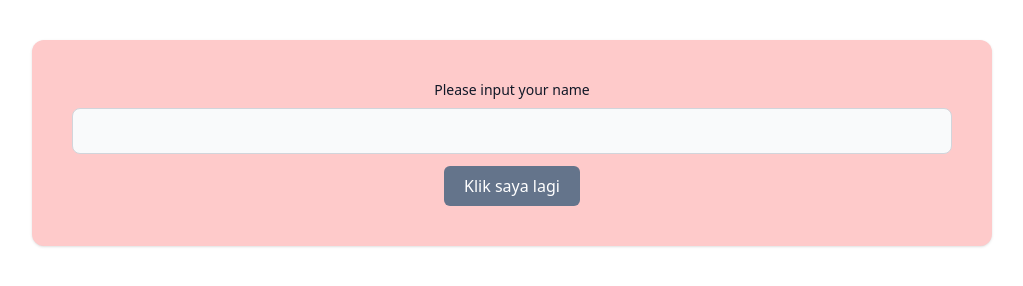
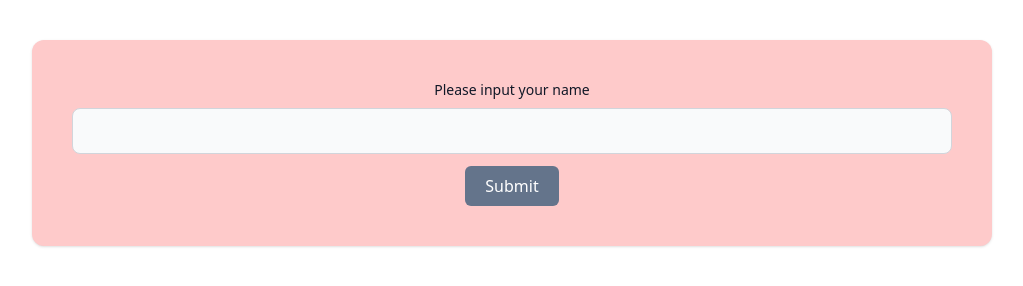
Before and after one commit to anggayudap/alphine-tailwind-kickoff, a plain HTML site: page event.html in a window 1280 px wide. Shown: the whole page, without its empty margins (128-1151 px from the left). Drawn offline with nearby package versions, Linux system fonts and the light colour scheme.

Commit message:
alpine custom event: dispatch form

```diff
--- a/event.html
+++ b/event.html
@@ -14,13 +14,14 @@
   <div x-data="{pesan: 'Hello Baraya!'}" @log="alert('data saved by '+$event.detail.nama+'!')"
     class="container mx-auto w-3/4 text-center mt-10 bg-red-200 p-10 rounded-xl shadow">
 
+    <form action="/post" method="post" @submit.prevent="alert('data dikirim oleh alpine')">
     <label for="nama" class="text-sm font-medium text-gray-900 block mb-2">Please input your name</label>
     <input type="text" @keyup.shift.enter="alert('kamu pencet enter yak?')"
       class="bg-gray-50 border border-gray-300 text-gray-900 rounded-lg focus:ring-blue-500 focus:border-blue-500 block w-full p-2.5">
     <!-- see full reference here : https://alpinejs.dev/directives/on#keyboard-events -->
 
-    <button @click="$dispatch('log', {nama:'BAMBANG'})" class="py-2 px-5 text-white rounded-md bg-slate-500 mt-3">Klik
-      saya lagi</button>
+    <button type="submit" class="py-2 px-5 text-white rounded-md bg-slate-500 mt-3">Submit</button>
+    </form>
   </div>
 
 
```
